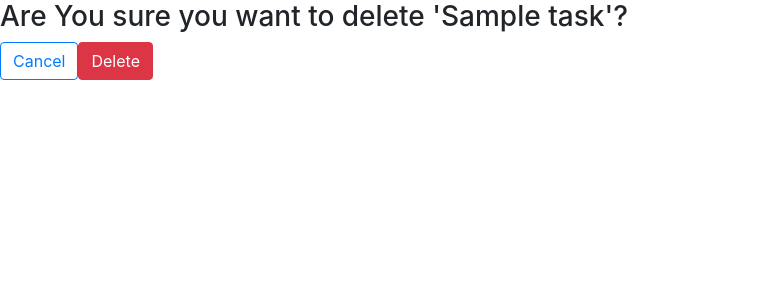
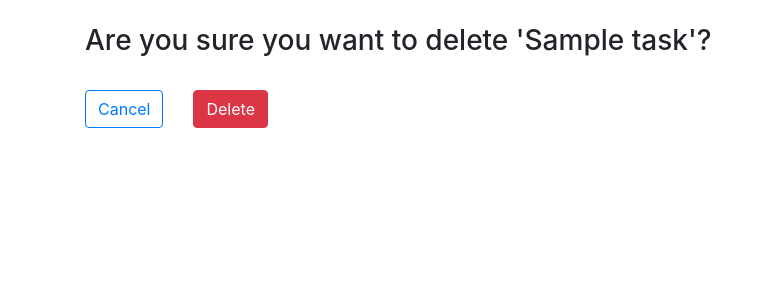
Before and after one commit to ironsubhajit/to-do-app, a Django app: page /delete_task/1/ in a window 1280 px wide. Shown: the top 300 px of the page, without its empty margins (0-773 px from the left). Run offline with Django 3.2, Linux system fonts and the light colour scheme; tables that the repository leaves empty hold one stand-in row (values such as "Sample post").

Commit message:
Styling Update Delete Task page

```diff
--- a/todo/task/templates/task/delete_task.html
+++ b/todo/task/templates/task/delete_task.html
@@ -1,9 +1,19 @@
 {% extends 'task/base.html' %}
 {% block content %}
-    <h3>Are You sure you want to delete '{{ task }}'?</h3>
-    <form method="POST" class="form-inline">
-        {% csrf_token %}
-        <a class="btn btn-outline-primary" href="{% url 'taskList' %}" role="button">Cancel</a>
-        <input type="submit" class="btn btn-danger" value="Delete" role="button">
-    </form>
+    <br>
+    <div class="container">
+        <h3>Are you sure you want to delete '{{ task }}'?</h3>
+        <br>
+        <form method="POST">
+            {% csrf_token %}
+            <div class="row">
+                <div class="col-auto">
+                    <a class="btn btn-outline-primary" href="{% url 'taskList' %}" role="button">Cancel</a>
+                </div>
+                <div class="col-auto">
+                    <input type="submit" class="btn btn-danger" value="Delete" role="button">
+                </div>
+            </div>
+        </form>
+    </div>
 {% endblock %}
```
